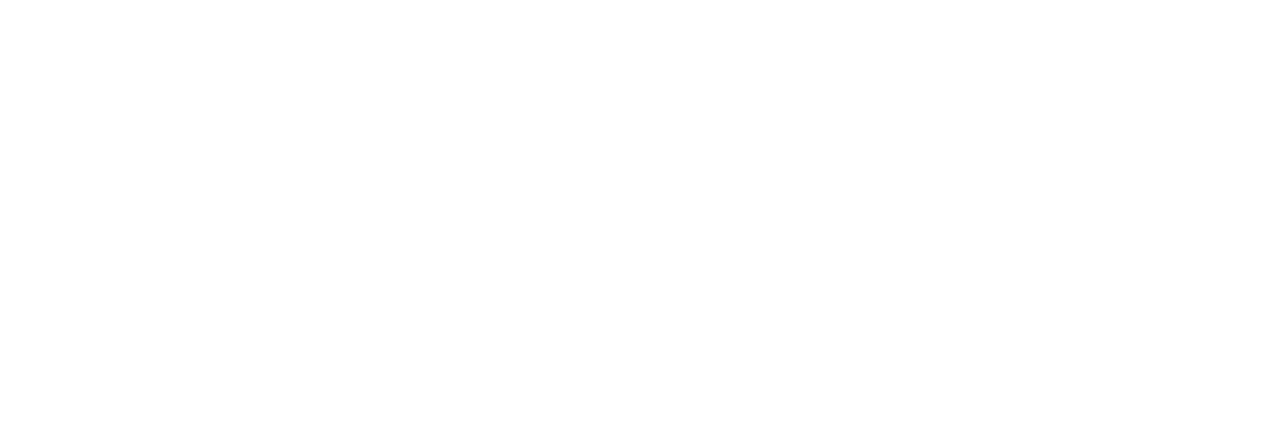
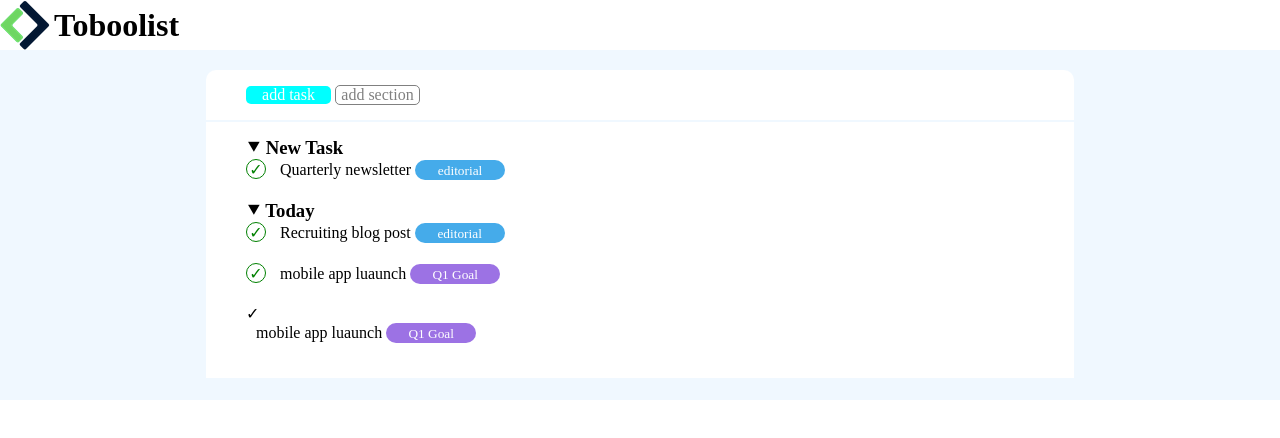
Before and after one commit to theguffs/html-css-toboolist, a plain HTML site: page index.html in a window 1280 px wide. Drawn offline with Linux system fonts and the light colour scheme.

Commit message:
quasi completo

```diff
--- a/index.html
+++ b/index.html
@@ -3,9 +3,51 @@
     <head>
         <meta charset="UTF-8">
         <meta name="viewport" content="width=device-width, initial-scale=1.0">
+        <link rel="stylesheet" href="style.css">
         <title>Toboolist Youssef</title>
     </head>
     <body>
 
+        <header>
+            <img src="img/Logo.png" alt="logo" class="logo">
+            <h1>Toboolist</h1>
+        </header>
+
+        <main>
+            <div class="conteiner top">
+                <div class="add task">add task</div>
+                <div class="add section">add section</div>
+            </div>
+            <div class="conteiner bot">
+
+                <section class="attività">
+                    <h3>&#11206; New Task</h3>
+                    <div class="completato">&check;</div>
+                    <span class="testo"> Quarterly newsletter </span>
+                    <span class="info editorial"><small>editorial</small></span>
+                </section>
+
+                <section class="attività">
+                    <h3>&#11206; Today</h3>
+                    <div class="completato">&check;</div>
+                    <span class="testo"> Recruiting blog post </span>
+                    <span class="info editorial"><small>editorial</small></span>
+                </section>
+
+                <section class="attività">
+                    <div class="completato">&check;</div>
+                    <span class="testo"> mobile app luaunch </span>
+                    <span class="info goal"><small>Q1 Goal</small></span>
+                </section>
+                <section class="attività">
+                    <div class="incompleto">&check;</div>
+                    <span class="testo"> mobile app luaunch </span>
+                    <span class="info goal"><small>Q1 Goal</small></span>
+                </section>
+
+
+
+            </div>
+        </main>
     </body>
 </html>
--- a/style.css
+++ b/style.css
@@ -0,0 +1,89 @@
+/*general*/
+*{
+    margin: 0;
+    padding: 0;
+    box-sizing: border-box;
+}
+/*header*/
+header .logo,h1{
+    vertical-align: middle;
+}
+
+h1{
+    display: inline;
+}
+/*main*/
+/*conteiner top*/
+main{
+    background-color: aliceblue;
+    padding: 20px;
+}
+
+.conteiner{
+    width: 70%;
+    margin: auto;
+    padding: 15px;
+    background-color: white;
+    margin-bottom: 2px;
+}
+.top{
+    border-top-left-radius: 10px ;
+    border-top-right-radius: 10px;
+}
+
+.add{
+    border-radius: 5px;
+    width: 85px;
+    text-align: center;
+    display: inline-block;
+}
+
+.task{
+    background-color: aqua;
+    color: white;
+    margin-left: 25px;
+}
+
+.section{
+    background-color: white;
+    color: grey;
+    border: 1px solid grey;
+}
+
+/*conteiner bot*/
+
+.attività{
+    margin-left: 25px;
+    margin-bottom: 20px;
+}
+
+.completato{
+    border: 1px solid green;
+    color: green;
+    border-radius: 50%;
+    width: 20px;
+    height: 20px;
+    line-height: 20px;
+    text-align: center;
+    display: inline-block;
+}
+.incompleto{
+
+}
+.testo{
+    padding-left: 10px;
+}
+.info{
+    border-radius: 12px;
+    width: 90px;
+    padding: 1px;
+    color: white;
+    text-align: center;
+    display: inline-block;
+}
+.editorial{
+    background-color: rgb(69, 171, 234);
+}
+.goal{
+    background-color: rgb(156, 114, 228);
+}
```
Lines whose indentation alone changed are shown as unchanged.
